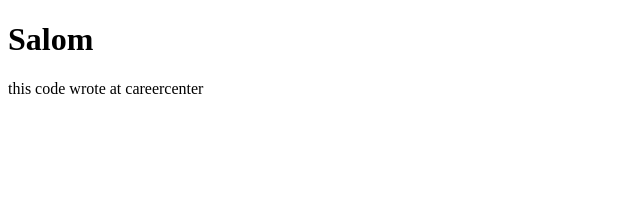
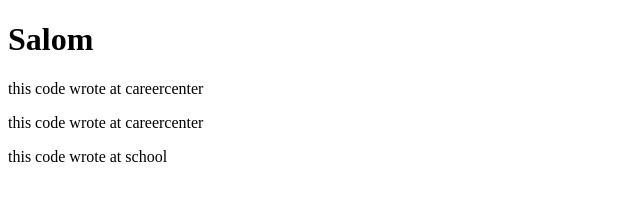
Before and after one commit to AsadbekMudinov/tutorial, a plain HTML site: page index.html in a window 1280 px wide. Shown: the whole page, without its empty margins (0-640 px from the left). Drawn offline with Linux system fonts and the light colour scheme.

Commit message:
qo'shildi

```diff
--- a/index.html
+++ b/index.html
@@ -9,5 +9,8 @@
 <body>
     <h1>Salom</h1>
     <p>this code wrote at careercenter</p>
+    <p>this code wrote at careercenter</p>
+    <p>this code wrote at school</p>
+
 </body>
 </html>
```
